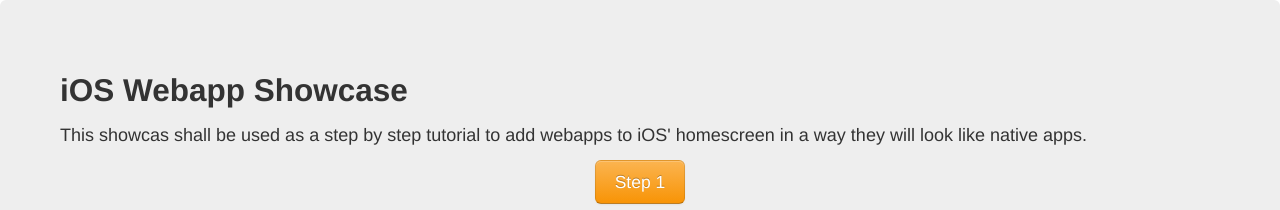
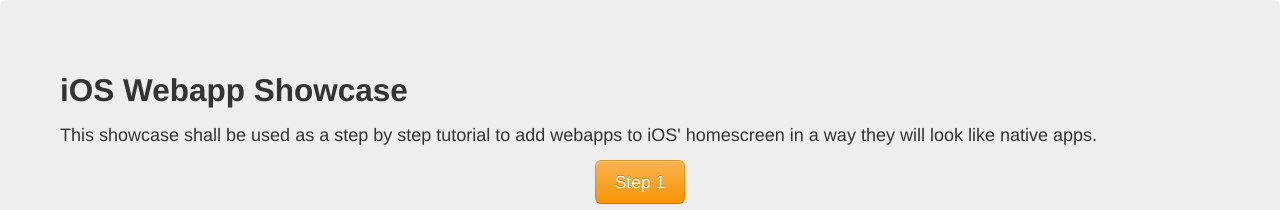
Before and after one commit to nioe/iOS-Webapp-Showcase, a plain HTML site: page index.html in a window 1280 px wide. Shown: the top 210 px of the page. Drawn offline with Linux system fonts and the light colour scheme.

Commit message:
Added readme file and fixed typo on start screen

```diff
--- a/index.html
+++ b/index.html
@@ -9,7 +9,7 @@
 <body>
 	<div class="hero-unit">
 		<h2>iOS Webapp Showcase</h2>
-		<p>This showcas shall be used as a step by step tutorial to add webapps to iOS' homescreen in a way they will look like native apps.</p>
+		<p>This showcase shall be used as a step by step tutorial to add webapps to iOS' homescreen in a way they will look like native apps.</p>
 		<p class="text-center">
 			<a class="btn btn-warning btn-large" href="01-step/">Step 1</a>
 		</p>
```
